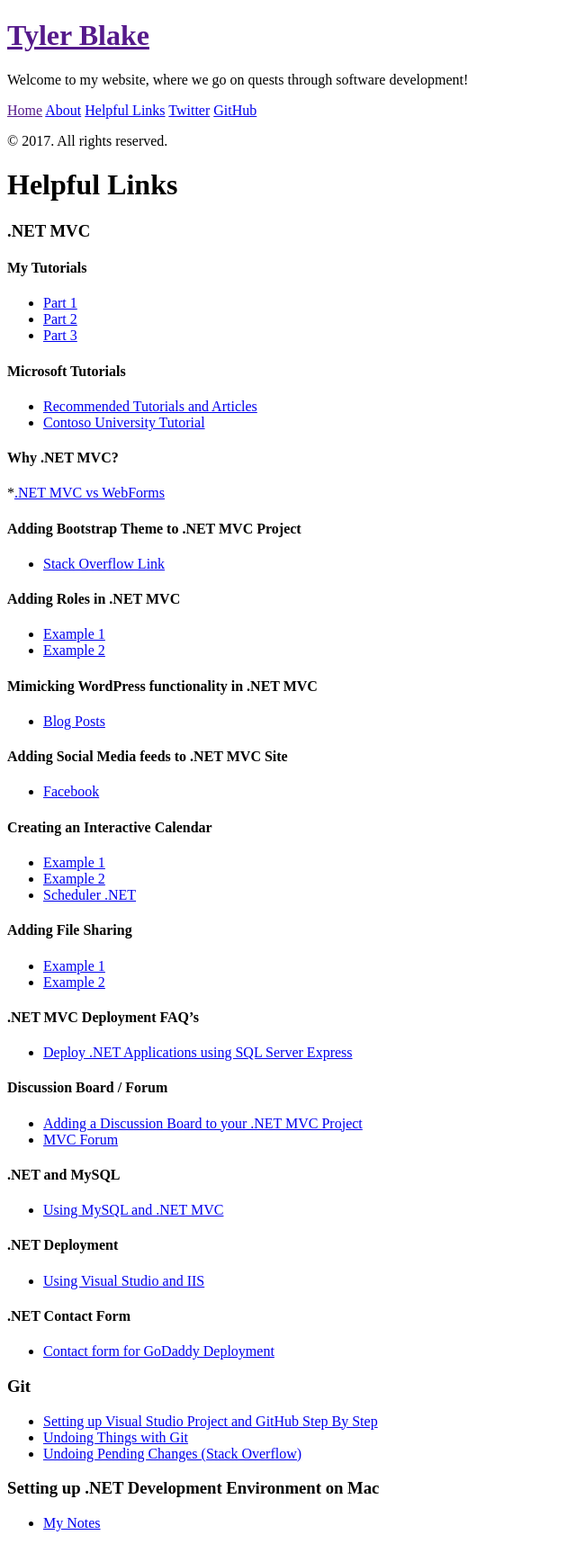
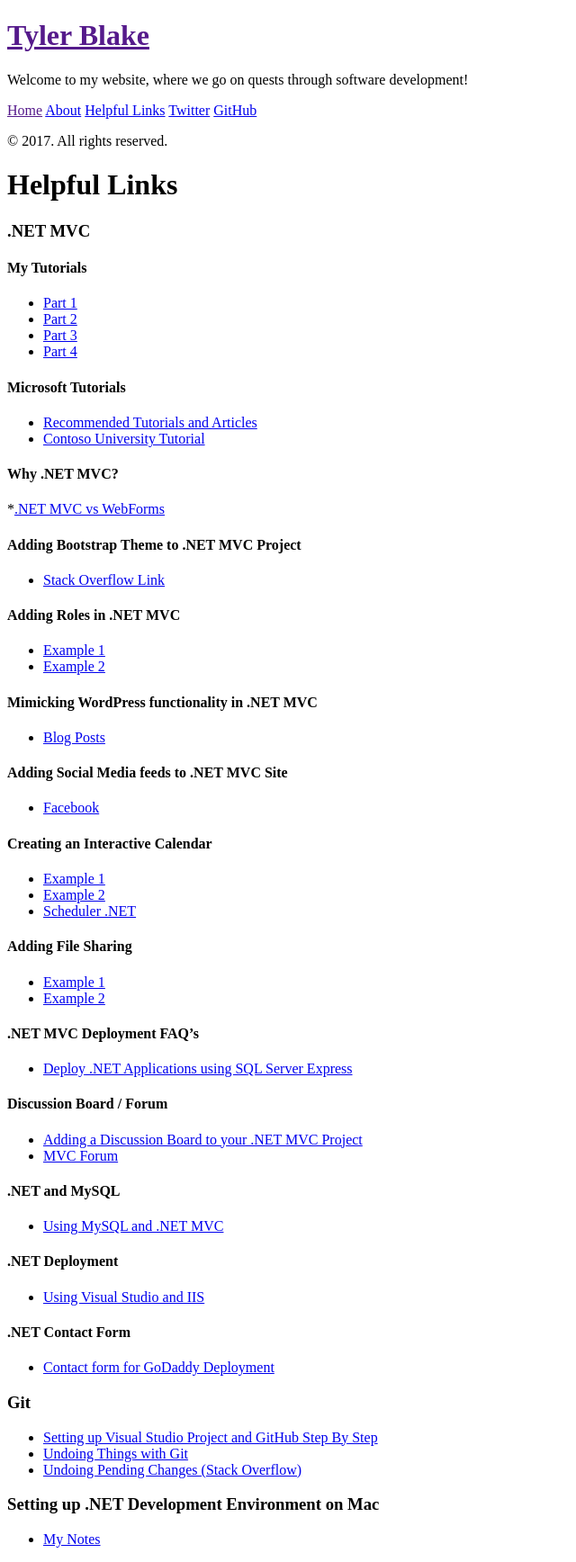
Before and after one commit to tylerablake/website, a Jekyll site: the page built from helpfulLinks.md, in a window 1280 px wide. Shown: the whole page at 90% size, without its empty margins (0-640 px from the left). Built offline with Jekyll 4.4.1, drawn with Linux system fonts in a browser that asks for light colours.

Commit message:
added section 4 link inside of helpful links page

```diff
--- a/helpfulLinks.md
+++ b/helpfulLinks.md
@@ -9,6 +9,7 @@ title: Helpful Links
 * <a href="http://tylerablake.com/2016/08/01/mvc-tutorial-part1/">Part 1</a>
 * <a href="http://tylerablake.com/2016/08/01/mvc-tutorial-part2/">Part 2</a>
 * <a href="http://tylerablake.com/2016/08/01/mvc-tutorial-part3/">Part 3</a>
+* <a href="http://tylerablake.com/2016/08/01/mvc-tutorial-part4/">Part 4</a>
 
 #### Microsoft Tutorials
 * <a href="http://www.asp.net/mvc/overview/getting-started/mvc-learning-sequence">Recommended Tutorials and Articles</a>
```
